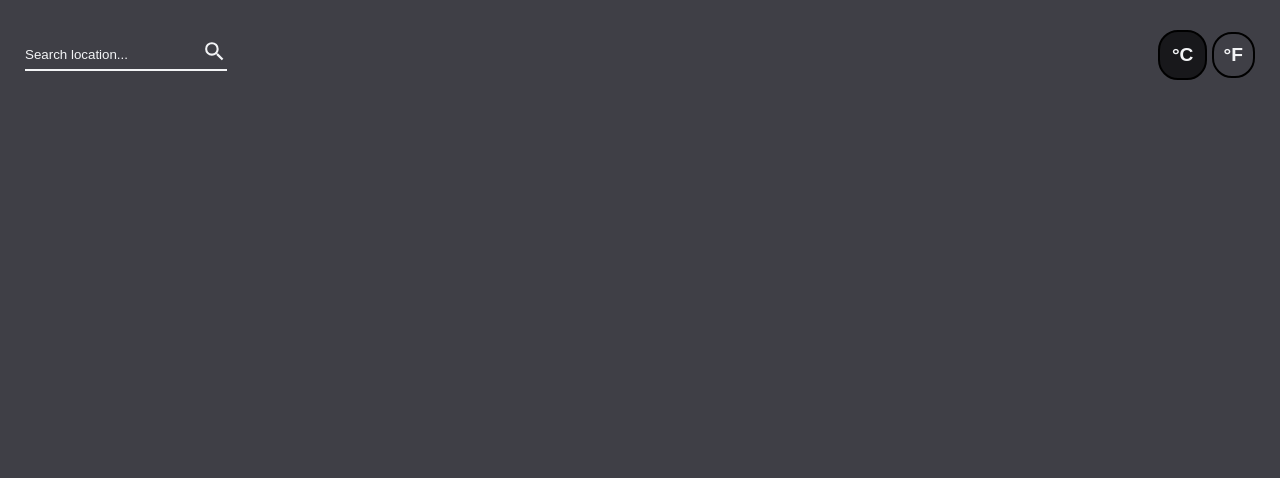
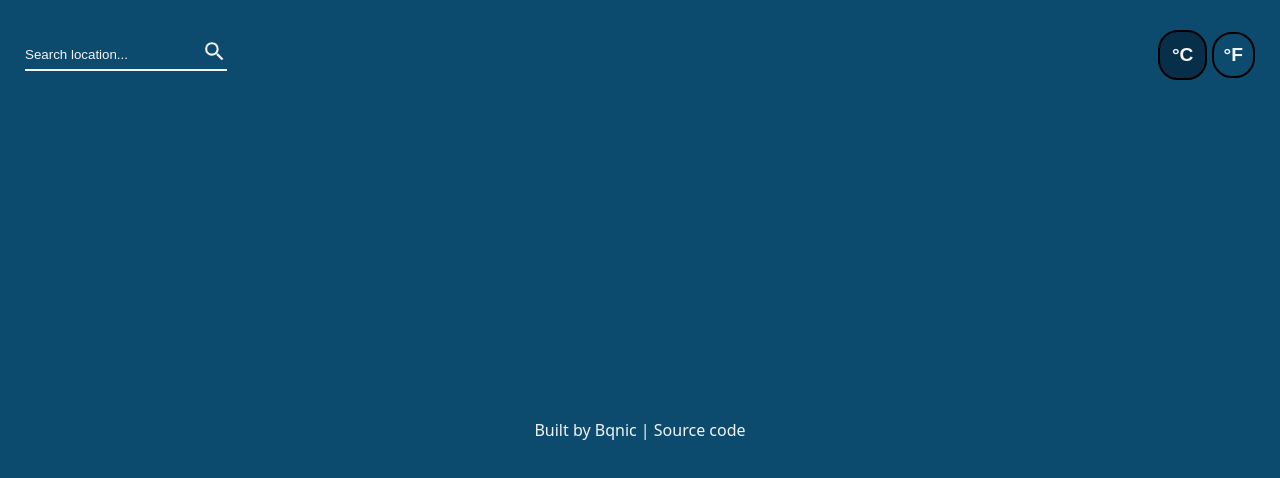
Before and after one commit to Bqnic/weather-app, a website built with webpack: page src/template.html in a window 1280 px wide. Built offline with nearby package versions, Linux system fonts and the light colour scheme; no server answers.

Commit message:
add footer, error handling and change background

```diff
--- a/src/index.js
+++ b/src/index.js
@@ -65,21 +65,40 @@ async function getWeatherInfo(location) {
 
   const data = await response.json();
 
+  if (data.error) {
+    searchBox.setCustomValidity("You entered invalid location's name.");
+    searchBox.reportValidity();
+  } else {
+    currentData = data;
+    showInfo(currentData, tempSystem, activeForecast);
+  }
+}
+
+async function showInitalLocation() {
+  const response = await fetch(
+    `https://api.weatherapi.com/v1/forecast.json?key=bc367a20a09f44d8a79125326232108&days=3&q=zagreb`
+  );
+
+  const data = await response.json();
+
   currentData = data;
-  console.log(data);
   showInfo(currentData, tempSystem, activeForecast);
 }
 
+showInitalLocation();
+
 search.addEventListener("click", () => {
-  if (searchBox.value.trimStart() !== "") getWeatherInfo(searchBox.value);
+  getWeatherInfo(searchBox.value);
 });
 
 searchBox.addEventListener("keydown", (e) => {
   if (e.key === "Enter") getWeatherInfo(searchBox.value);
 });
 
+searchBox.addEventListener("input", () => {
+  searchBox.setCustomValidity("");
+});
+
 // TODO:
-// error handling
-// change background if it's day or night
 // design for bigger sizes
 // add footer
--- a/src/style.css
+++ b/src/style.css
@@ -1,7 +1,7 @@
 :root {
-  --bg-color: #3f3f46;
+  --bg-color: #0c4a6e;
   --font-clr: #f3f4f6;
-  --bg-hover: #18181b;
+  --bg-hover: #082f49;
 }
 
 * {
@@ -24,6 +24,7 @@ html {
     "Open Sans",
     "Helvetica Neue",
     sans-serif;
+  overflow: auto;
 }
 
 body {
@@ -32,6 +33,27 @@ body {
   background-color: var(--bg-color);
   overflow-x: hidden;
   color: var(--font-clr);
+  display: flex;
+  flex-direction: column;
+  overflow: auto;
+}
+
+.footer {
+  display: flex;
+  justify-content: center;
+  align-items: center;
+  padding: 20px;
+}
+
+a {
+  text-decoration: none;
+  color: var(--font-clr);
+  transition: 0.4s;
+}
+
+a:hover {
+  font-size: 1.1rem;
+  transition: 0.4s;
 }
 
 .header {
--- a/src/template.html
+++ b/src/template.html
@@ -37,5 +37,12 @@
       </p>
     </div>
     <div class="forecast"></div>
+
+    <div class="footer">
+      <p>
+        Built by <a href="https://github.com/Bqnic">Bqnic</a> |
+        <a href="https://github.com/Bqnic/weather-app">Source code</a>
+      </p>
+    </div>
   </body>
 </html>
```
Also changed, not shown: dist/index.html, dist/main.js.
